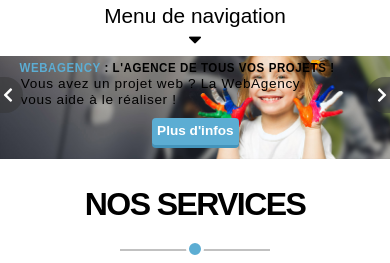
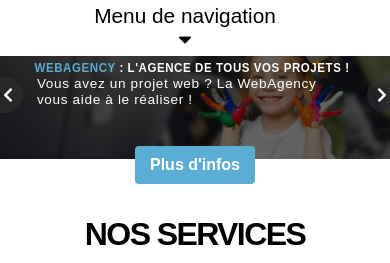
Before and after one commit to Meiyo40/webjuniorOPC, a plain HTML site: page index.html in a window 390 px wide. Shown: the part 57-320 px from the top of the page. Drawn offline with Linux system fonts and the light colour scheme; a web font is replaced by a local one.

Commit message:
rework text carousel and btn XS media

```diff
--- a/css/style.css
+++ b/css/style.css
@@ -39,7 +39,7 @@ h2,
     text-align: center;
 }
 .dropdown-content > a,
-.carousel > .img-text,
+.carousel > .text-container >  .img-text,
 .btn-slider,
 #portfolio > li > label,
 #submit-form,
@@ -69,7 +69,7 @@ h2,
     width: 100%;
 }
 .description > div,
-.carousel > .img-text,
+.carousel > .text-container > .img-text,
 .carousel > label,
 .btn-slider,
 #submit-form{
@@ -185,6 +185,7 @@ CARROUSEL
 
 */
 .text-container{
+    margin-top: 50px;
     position:absolute;
     left:50%;
     display: flex;
@@ -193,9 +194,12 @@ CARROUSEL
 .img-text{
     position:relative;;
     left: -50%;
+    margin-left: 20px;
 }
 
 #accueil{
+    display: flex;
+    justify-content: center;
     padding-top: 62px;
     overflow: hidden;
 }
@@ -225,6 +229,21 @@ CARROUSEL
     border-radius: 4px;
     border-bottom: 2px solid var(--main-text-color);
     box-shadow: 0 3px 0 0 #4494bb;
+}
+/*ACTIVE si screen < 480px*/
+.btn-slider-small{
+    align-self: flex-end;
+    top: 24%;
+    border-radius: 4px;
+    display: none;
+    position: absolute;
+    width: 100px;
+    text-decoration: none;
+    color: #fff;
+    text-align: center;
+	padding: 10px;
+	background-color: var(--main-text-color);
+    font-weight: bold;
 }
 .btn-slider:hover{
     animation-duration: 1s;
@@ -613,7 +632,10 @@ GESTION RESPONSIVE
     .project-array{
         width: 600px;
     }
-    .carousel > .img-text{
+    .carousel > .text-container{
+        margin-top: 25px;
+    }
+    .carousel > .text-container >  .img-text{
         max-width: 550px;
     }
 
@@ -666,6 +688,7 @@ GESTION RESPONSIVE
     }
     .dropdown{
         padding-top: 0;
+        left:-10px;
     }
     #logo{
         width: 200px;
@@ -684,6 +707,9 @@ GESTION RESPONSIVE
     */
     #accueil{
         padding-top: 82px;
+    }
+    .text-container{
+        margin-top: 30px;
     }
     .img-text > *{
         margin: 0;
@@ -817,13 +843,13 @@ GESTION RESPONSIVE
     .carousel > label {
         top: 30%;
     }
-    .carousel > .img-text{
+    .carousel > .text-container{
+        left: 0;
         height: 100%;
-        width: 100%;
-        top:auto;
-        left: 0;
-        max-height: 200px;
         background-color: rgba(0,0,0,0.6);
+    }
+    .carousel > .text-container > .img-text{
+        left: -1%;
     }
     .img-text > h2,
     .img-text > p,
@@ -850,7 +876,7 @@ GESTION RESPONSIVE
     }
     .img-text > h2,
     .main-color{
-        margin-top: 2.2rem;
+        margin-top: .6rem;
         font-size: 0.8rem;
     }
     .img-text > p{
@@ -904,11 +930,18 @@ GESTION RESPONSIVE
 }
 
 }
-@media screen and (max-width: 320px){
-    .navbar{
-        max-width: 320px;
+@media screen and (max-width: 400px){
+
+    .dropdown{
+        left:-10px;
     }
     .btn-slider{
-
+        display: none;
+    }
+    .btn-slider-small{
+        display: block;
+    }
+    #services{
+        padding-top: 30px;
     }
 }
--- a/index.html
+++ b/index.html
@@ -53,7 +53,7 @@
                         <label for="image2"><span class="fas fa-chevron-right"></span></label>
                         <label for="image1"><span class="fas fa-chevron-right"></span></label>
                     </div>
-
+                    <a href="#services"  class="button btn-slider-small">Plus d'infos</a>
 
             </section>
 
```
